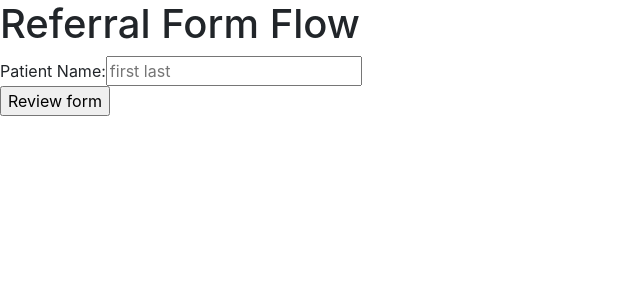
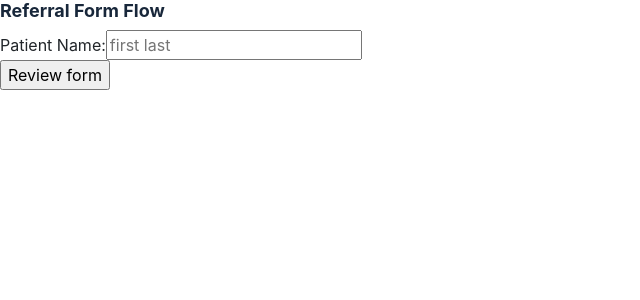
Before and after one commit to nickzylstra/eSignIntegration, a React app: page /edit in a window 1280 px wide. Shown: the top 300 px of the page, without its empty margins (0-640 px from the left). Built offline with nearby package versions, Linux system fonts and the light colour scheme; no server answers.

Commit message:
Style h1 text

```diff
--- /dev/null
+++ b/client/App.css
@@ -0,0 +1,6 @@
+
+.typ-L {
+  color: #18273A;
+  font-size: 18px;
+  font-weight: bold;
+}
--- a/client/App.jsx
+++ b/client/App.jsx
@@ -3,7 +3,7 @@ import { Route, withRouter } from 'react-router-dom';
 import axios from 'axios';
 import FormSelect from './components/FormSelect.jsx';
 import FormEdit from './components/FormEdit.jsx';
-
+import './App.css';
 
 class App extends Component {
   constructor(props) {
@@ -100,7 +100,7 @@ class App extends Component {
     const { isLoading, forms, signers } = this.state;
     return (
       <div aria-label="app">
-        <h1>Referral Form Flow</h1>
+        <h1 className="typ-L">Referral Form Flow</h1>
         <Route exact path="/">
           {isLoading
             ? (
--- a/jest.config.js
+++ b/jest.config.js
@@ -84,7 +84,9 @@ module.exports = {
   ],
 
   // A map from regular expressions to module names that allow to stub out resources with a single module
-  // moduleNameMapper: {},
+  moduleNameMapper: {
+    '\\.(css|less|scss|sss|styl)$': '<rootDir>/node_modules/jest-css-modules',
+  },
 
   // An array of regexp pattern strings, matched against all module paths before considered 'visible' to the module loader
   // modulePathIgnorePatterns: [],
--- a/package.json
+++ b/package.json
@@ -53,6 +53,7 @@
     "@testing-library/react": "^9.4.0",
     "babel-jest": "^24.9.0",
     "babel-loader": "^8.0.6",
+    "css-loader": "^3.4.2",
     "eslint": "^6.8.0",
     "eslint-config-airbnb": "^18.0.1",
     "eslint-plugin-import": "^2.20.0",
@@ -61,6 +62,7 @@
     "eslint-plugin-react": "^7.17.0",
     "eslint-plugin-react-hooks": "^1.7.0",
     "jest": "^24.9.0",
+    "jest-css-modules": "^2.1.0",
     "supertest": "^4.0.2",
     "webpack": "^4.41.5",
     "webpack-cli": "^3.3.10"
--- a/webpack.config.js
+++ b/webpack.config.js
@@ -15,6 +15,10 @@ module.exports = {
           loader: 'babel-loader',
         },
       },
+      {
+        test: /\.css$/i,
+        use: ['css-loader'],
+      },
     ],
   },
 };
```
Also changed, not shown: 1 other file (tests, documents, lock files or other folders).
